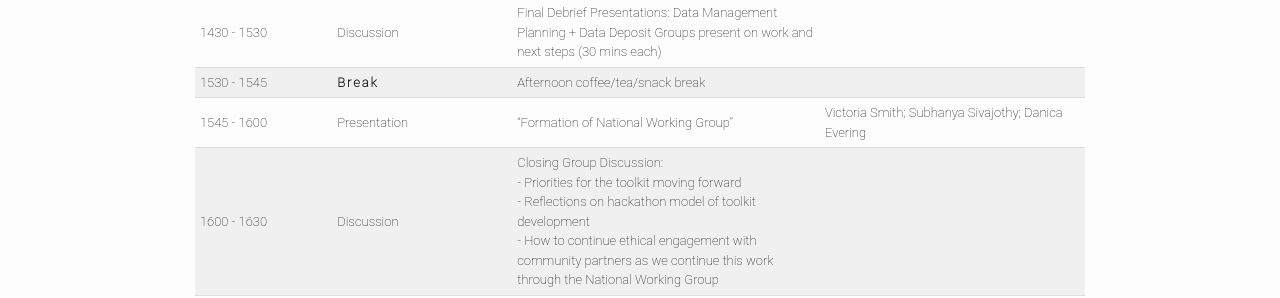
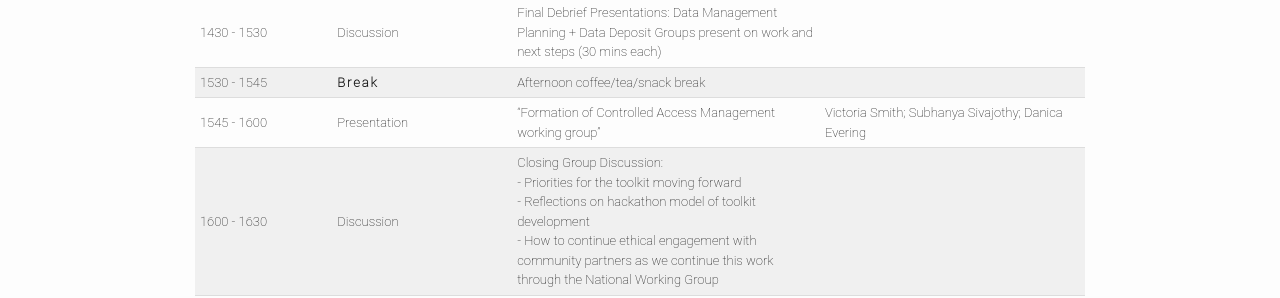
Before and after one commit to Community-Data-Toolkits-Workshop/CDTW, a Jekyll site: the page built from agenda.md, in a window 1280 px wide. Shown: the part 1536-1834 px from the top of the page. Built offline with Jekyll 4.4.1, drawn with Linux system fonts in a browser that asks for light colours.

Commit message:
Update agenda.md

```diff
--- a/agenda.md
+++ b/agenda.md
@@ -181,7 +181,7 @@ permalink: /agenda/
 		    <tr>
 	<td>1545 - 1600</td>
 	<td>Presen&shy;tation</td>
-    	<td>“Formation of National Working Group”</td>
+    	<td>“Formation of Controlled Access Management working group”</td>
 		<td>Victoria Smith; Subhanya Sivajothy; Danica Evering</td>
     </tr>
 			    <tr>
```
